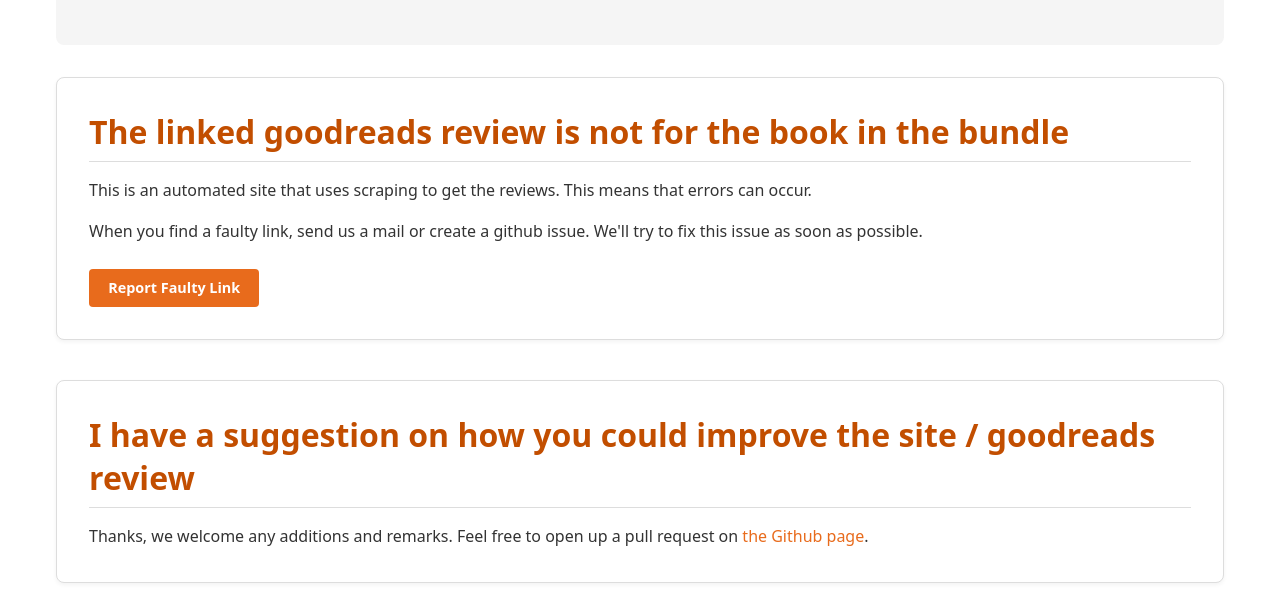
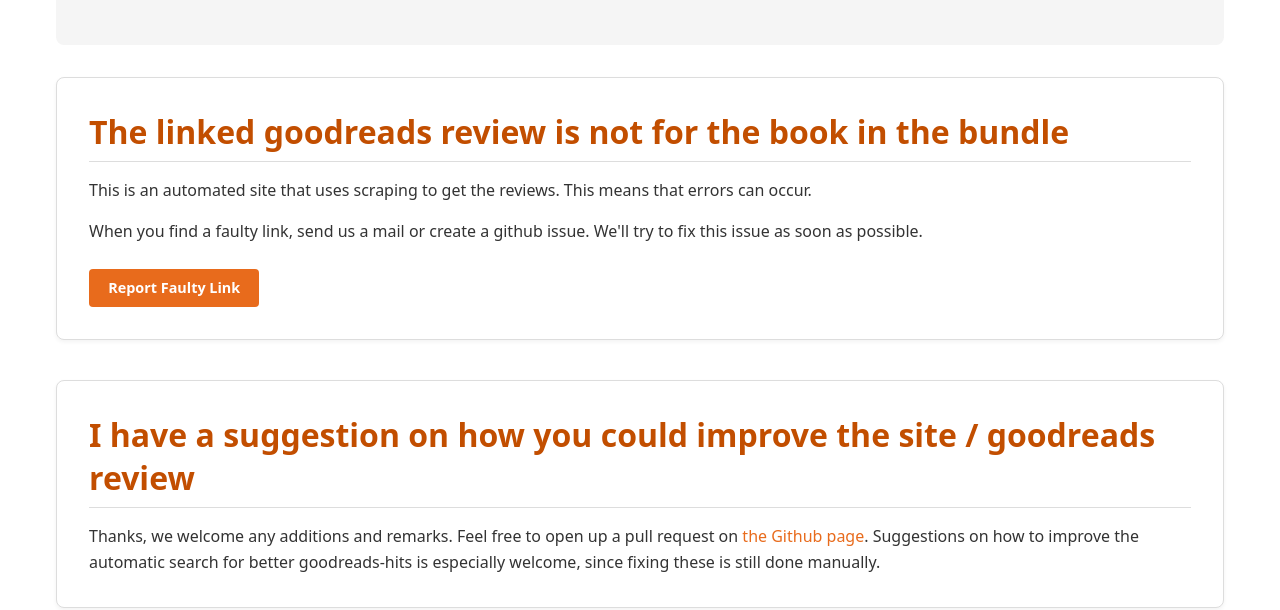
Before and after one commit to JensPenny/humble-book-bun, an Astro site in the folder site_gen/humble_astro/: page /faq in a window 1280 px wide. Shown: the part 208-818 px from the top of the page. Built offline with nearby package versions, Linux system fonts and the light colour scheme; Astro itself is replaced by a stand-in of ours.

Commit message:
added a FAQ item for remarks and feedback

```diff
--- a/site_gen/humble_astro/src/pages/faq.astro
+++ b/site_gen/humble_astro/src/pages/faq.astro
@@ -27,7 +27,9 @@
         <div class="faq-item card">
             <h2>I have a suggestion on how you could improve the site / goodreads review</h2>
             <div class="faq-content">
-                <p>Thanks, we welcome any additions and remarks. Feel free to open up a pull request on <a href="https://github.com/JensPenny/humble-book-bun" target="_blank">the Github page</a>.</p>
+                <p>Thanks, we welcome any additions and remarks. Feel free to open up a pull request on <a href="https://github.com/JensPenny/humble-book-bun" target="_blank">the Github page</a>.
+                    Suggestions on how to improve the automatic search for better goodreads-hits is especially welcome, since fixing these is still done manually.
+                </p>
             </div>
         </div>
 
```
